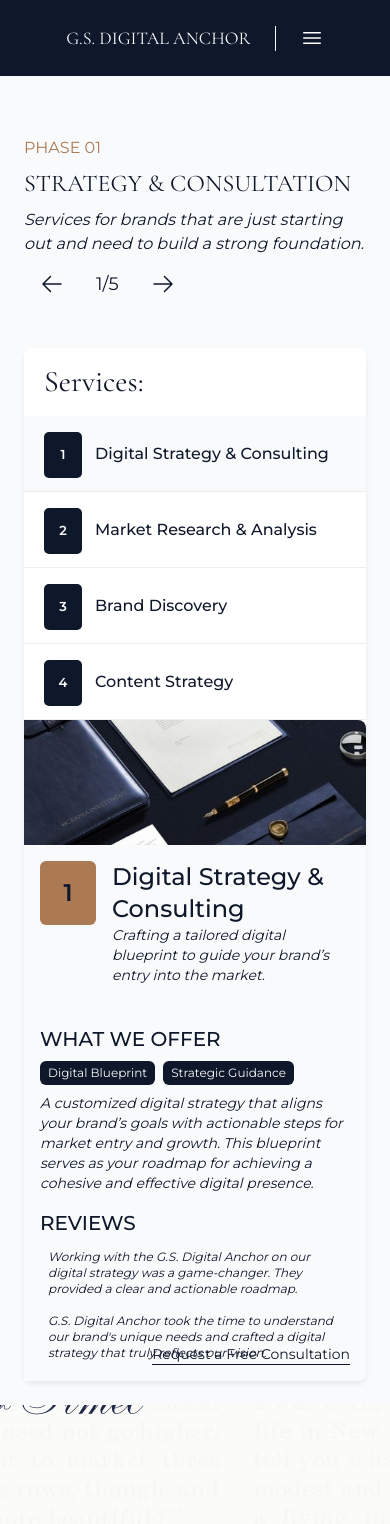
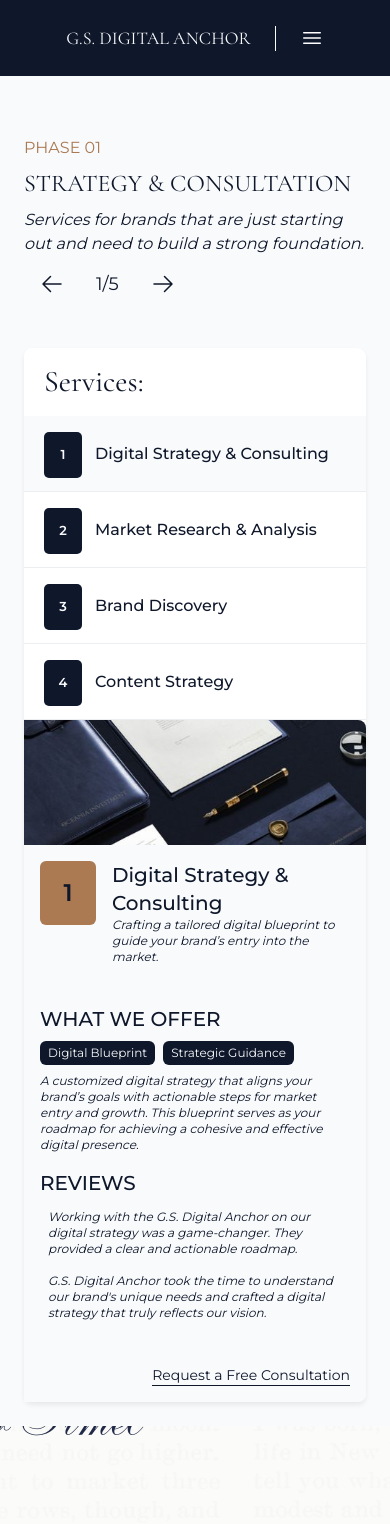
Before and after one commit to GASPing4ER/testing-gsdigitalanchor, a Next.js app: page /services in a window 390 px wide. Shown: the top 1524 px of the page. Built offline with nearby package versions, Linux system fonts and the light colour scheme; no server answers.

Commit message:
services mobile fix

```diff
--- a/src/components/services-container.tsx
+++ b/src/components/services-container.tsx
@@ -86,7 +86,7 @@ const ServicesContainer = () => {
               ))}
             </ul>
           </div>
-          <section className="flex-1 bg-slate-50 relative rounded-tr-xl rounded-br-lg pb-4 lg:pb-0">
+          <section className="flex-1 bg-slate-50 flex flex-col relative rounded-tr-xl rounded-br-lg pb-4 lg:pb-0">
             <Image
               src={luxuryLivingImg}
               alt="Luxury living"
@@ -99,10 +99,10 @@ const ServicesContainer = () => {
                 </div>
               </div>
               <div className="pr-4 lg:pr-10">
-                <h2 className="text-2xl text-slate-900 font-medium">
+                <h2 className="text-xl sm:text-2xl text-slate-900 font-medium">
                   {servicesData[selectedPhase].services[selectedService].title}
                 </h2>
-                <p className="text-sm italic">
+                <p className="text-xs sm:text-sm italic">
                   {
                     servicesData[selectedPhase].services[selectedService]
                       .description
@@ -124,7 +124,7 @@ const ServicesContainer = () => {
                   </span>
                 ))}
               </div>
-              <p className="text-sm italic">
+              <p className="text-xs sm:text-sm italic">
                 {
                   servicesData[selectedPhase].services[selectedService].details
                     .offer
@@ -148,7 +148,7 @@ const ServicesContainer = () => {
             </div>
             <Link
               href="/contact"
-              className="absolute bottom-4 right-4 text-sm border-b border-slate-900"
+              className="mx-4 lg:mx-10 w-fit self-end mt-10 text-sm border-b border-slate-900"
             >
               Request a Free Consultation
             </Link>
```
